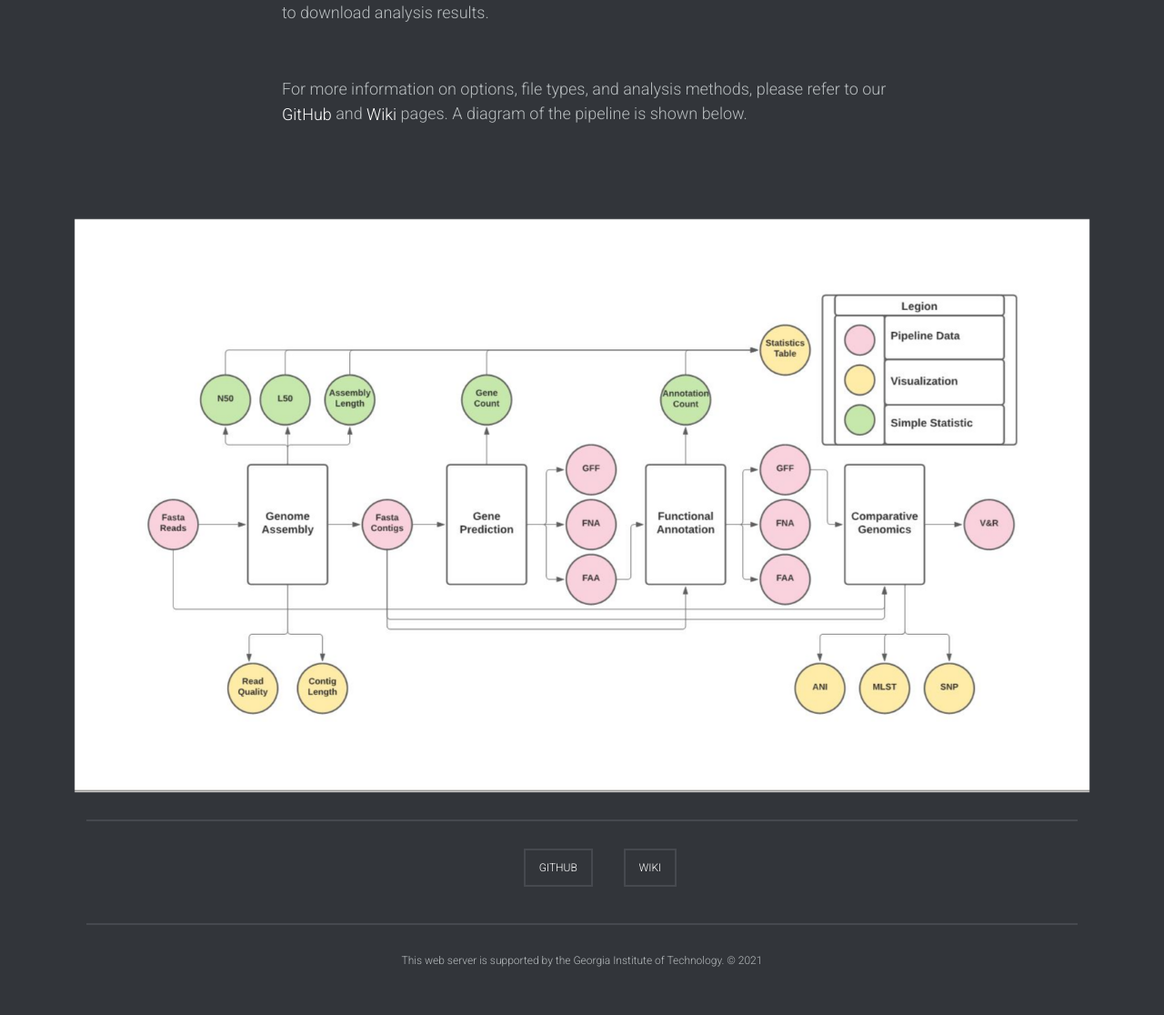
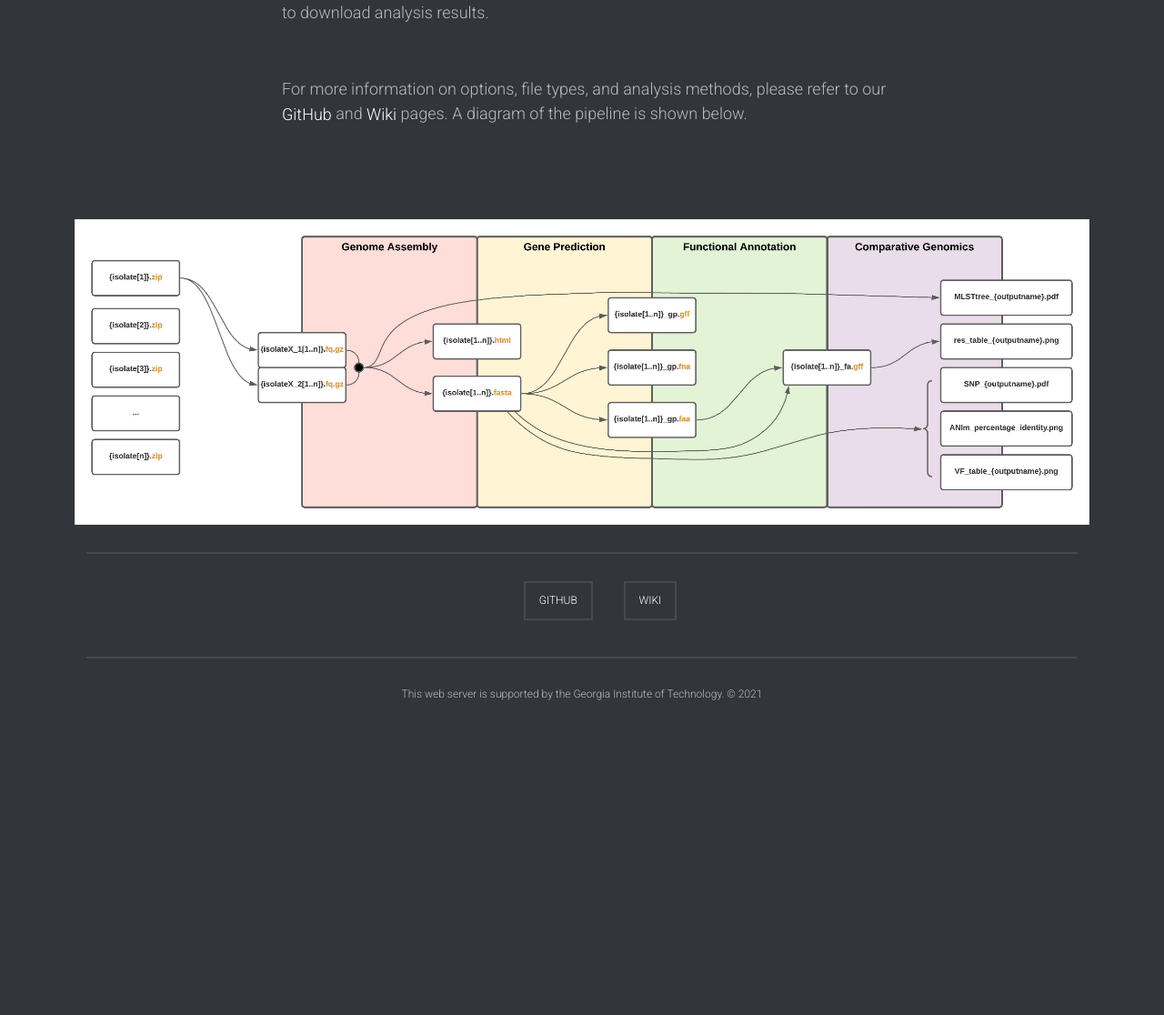
Before and after one commit to taylorSci/BIOL-7210_Predictive-web-server, a Django app: page /fbp/info/ in a window 1280 px wide. Shown: the part 1834-2950 px from the top of the page at 91% size. After the commit the page ends 2604 px from the top, so only its background shows below. Run offline with Django 3.2, Linux system fonts and the light colour scheme; some libraries are stand-ins or nearby versions.

Commit message:
fixed image on info page (#56)

```diff
--- a/django/foodbornePathogen/templates/foodbornePathogen/info.html
+++ b/django/foodbornePathogen/templates/foodbornePathogen/info.html
@@ -44,7 +44,7 @@
 					For more information on options, file types, and analysis methods, please refer to our <a href="https://github.gatech.edu/comgenomics2021/Team1-WebServer">GitHub</a> and <a href="https://compgenomics2021.biosci.gatech.edu/Team_I_Webserver">Wiki</a> pages. A diagram of the pipeline is shown below.
 				</p>
 			</div>
-		<p style="text-align:center;"> <img src="{% static 'foodbornePathogen/img/pipeline.jpg' %}" alt="pipeline" class="center" width=90%>
+		<p style="text-align:center;"> <img src="{% static 'foodbornePathogen/img/FileDiagram.jpg' %}" alt="pipeline" class="center" width=90%>
 		</ul>
 	</main>
 {% endblock %}
```
